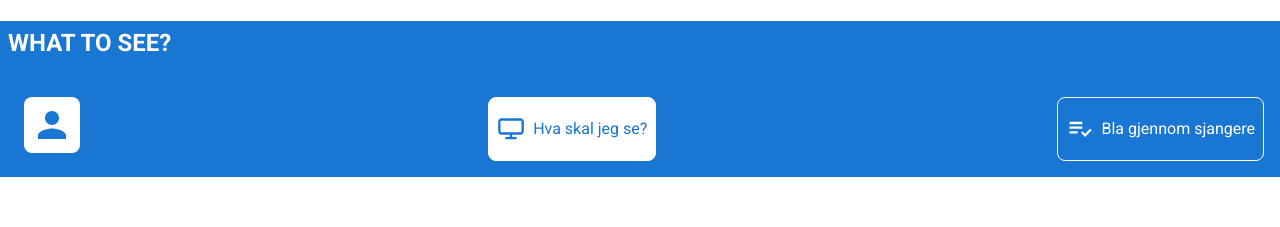
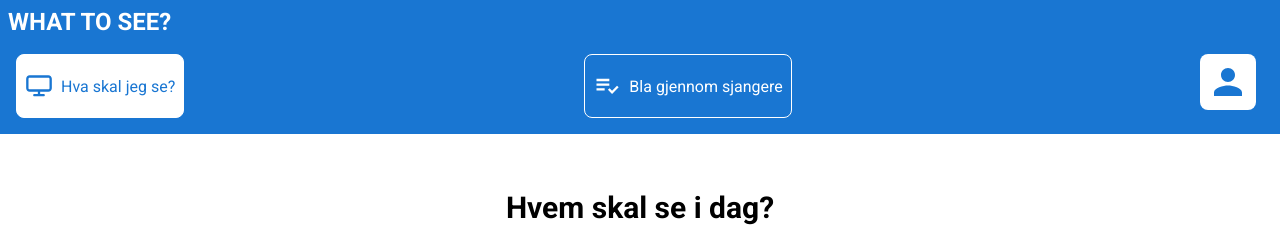
Before and after one commit to Mosh-85/What-to-see, a React (Vite) app in the folder frontend/: page / in a window 1280 px wide. Shown: the top 227 px of the page. Built offline with nearby package versions, Linux system fonts and the light colour scheme; no server answers; the HTML template or start-up script is replaced by a standard one.

Commit message:
Fin justeringer

```diff
--- a/frontend/src/components/Header.jsx
+++ b/frontend/src/components/Header.jsx
@@ -41,16 +41,16 @@ export default function Header({ setLogedIn, userName }) {
         <a href="/" className="logo">What To See?</a>
       </h1>
       <nav className="myNav">
-        <a className="user" aria-controls={open ? 'demo-positioned-menu' : undefined} aria-haspopup="true"aria-expanded={open ? 'true' : undefined} onClick={handleClick}>
-          <Avatar className="avatar" variant="square">{userName}</Avatar>
-          {/* KILDE: https://mui.com/material-ui/react-avatar/ */}
-        </a>
         <Menu aria-labelledby="demo-positioned-button" anchorEl={anchorEl} open={open} onClose={handleClose}>
           <MenuItem onClick={handleLogOut} >Logout</MenuItem>
         </Menu>
         <NavLink to="/" className="nav-button"><CgScreen/>  Hva skal jeg se?</NavLink>
         <NavLink to="/genres" className="nav-button"><MdOutlinePlaylistAddCheck/> Bla gjennom sjangere</NavLink>
         {/* KILDE: https://reactrouter.com/en/main/components/nav-link */}
+        <a className="user" aria-controls={open ? 'demo-positioned-menu' : undefined} aria-haspopup="true"aria-expanded={open ? 'true' : undefined} onClick={handleClick}>
+          <Avatar className="avatar" variant="square">{userName}</Avatar>
+          {/* KILDE: https://mui.com/material-ui/react-avatar/ */}
+        </a>
       </nav>
     </header>
   )
--- a/frontend/src/style/_footer.scss
+++ b/frontend/src/style/_footer.scss
@@ -10,6 +10,7 @@
     h5 {
         color: $colorWhite;
         text-align: center;
+        margin-bottom: 0;
     }
 
     p {
--- a/frontend/src/style/_header.scss
+++ b/frontend/src/style/_header.scss
@@ -4,6 +4,7 @@
     background-color: $colorBlue;
 
     h1 {
+        margin: 0;
 
         a {
             text-decoration: none;
```
